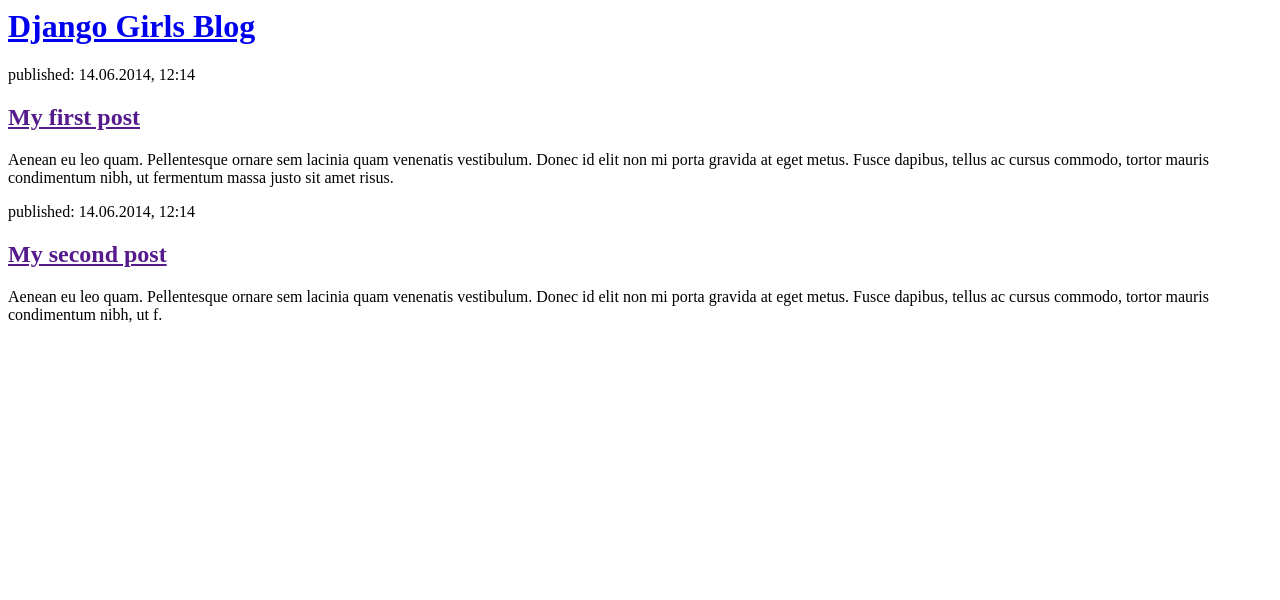
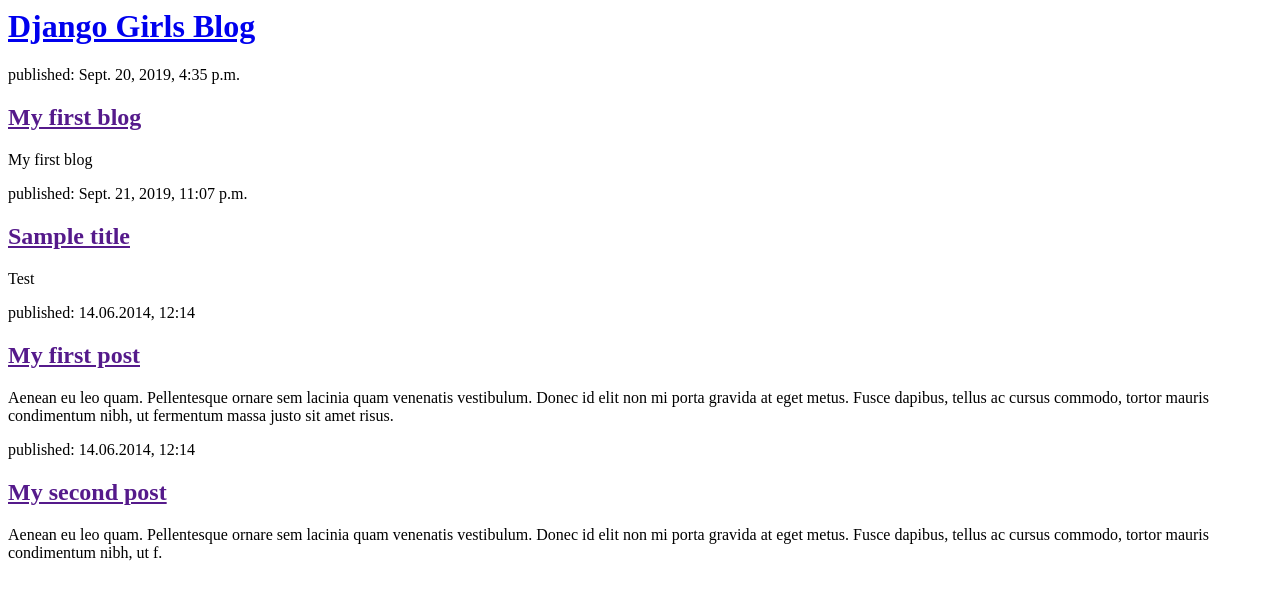
Before and after one commit to sjahish/my-first-blog, a Django app: page / in a window 1280 px wide. Shown: the top 600 px of the page. Run offline with Django 3.2, Linux system fonts and the light colour scheme; data comes from the database, SQL or seed files in the repository; both versions use the stored data as it was after the commit.

Commit message:
Modified template to display posts from database.

```diff
--- a/blog/templates/blog/post_list.html
+++ b/blog/templates/blog/post_list.html
@@ -6,7 +6,13 @@
         <div>
             <h1><a href="/">Django Girls Blog</a></h1>
         </div>
-
+        {% for post in posts %}
+            <div>
+                <p>published: {{ post.published_date }}</p>
+                <h2><a href="">{{ post.title }}</a></h2>
+                <p>{{ post.text|linebreaksbr }}</p>
+            </div>
+        {% endfor %}
         <div>
             <p>published: 14.06.2014, 12:14</p>
             <h2><a href="">My first post</a></h2>
--- a/blog/views.py
+++ b/blog/views.py
@@ -1,4 +1,7 @@
 from django.shortcuts import render
+from django.utils import timezone
+from .models import Post
 
 def post_list(request):
-    return render(request, 'blog/post_list.html', {})
+    posts = Post.objects.filter(published_date__lte=timezone.now()).order_by('published_date')
+    return render(request, 'blog/post_list.html', {'posts': posts})
```
Also changed, not shown: db.sqlite3.
